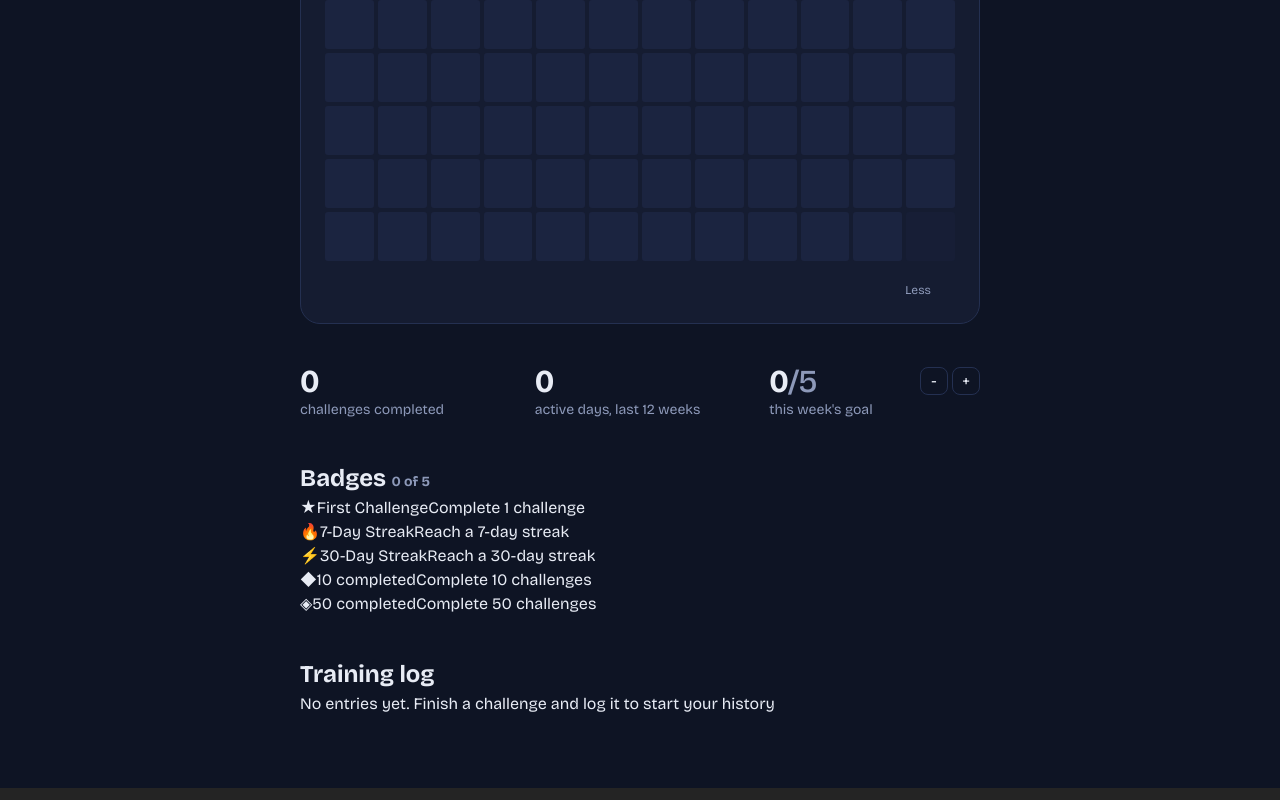
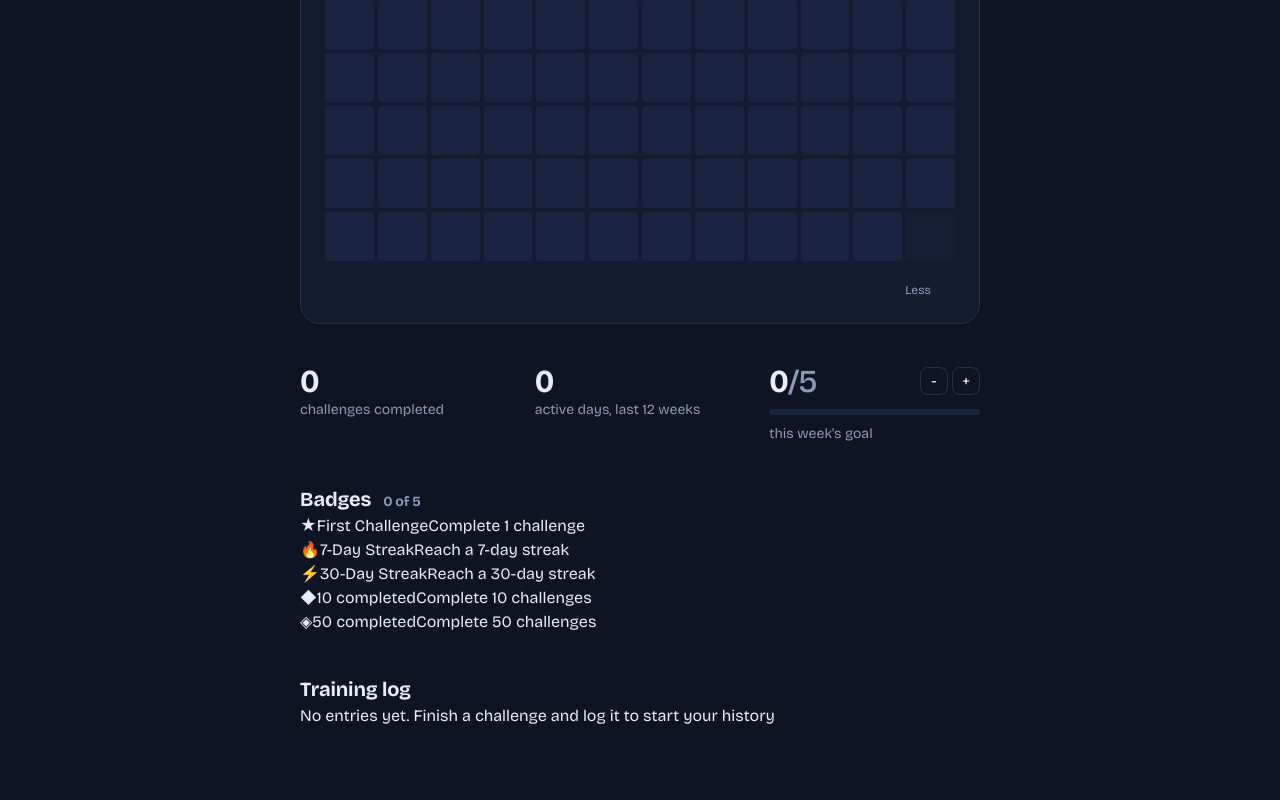
Before and after one commit to robertoandino/challenge-me, a React (Vite) app: page /profile in a window 1280 px wide. Shown: the part 490-1290 px from the top of the page. Built offline with nearby package versions, Linux system fonts and the light colour scheme.

Commit message:
Updating profile page

```diff
--- a/src/components/Profile/Profile.css
+++ b/src/components/Profile/Profile.css
@@ -313,6 +313,32 @@
 .pf-stepper button:disabled {
     opacity: 0.35;
     cursor: not-allowed;
+}
+
+.pf-bar {
+    height: 6px;
+    margin: 10px 0 8px;
+    border-radius: 999px;
+    background: var(--pf-h0);
+    overflow: hidden;
+}
+
+.pf-bar-fill {
+    height: 100%;
+    background: var(--pf-accent);
+    border-radius: 999px;
+    transition: width 0.3s ease;
+}
+
+/* Section headings */
+.pf-h2 {
+    font-size: 1.25rem;
+    font-weight: 700;
+    letter-spacing: -0.01rem;
+    margin-bottom: 16px;
+    display: flex;
+    align-items: baseline;
+    gap: 12px;
 }
 
 /* Main Div */
```
